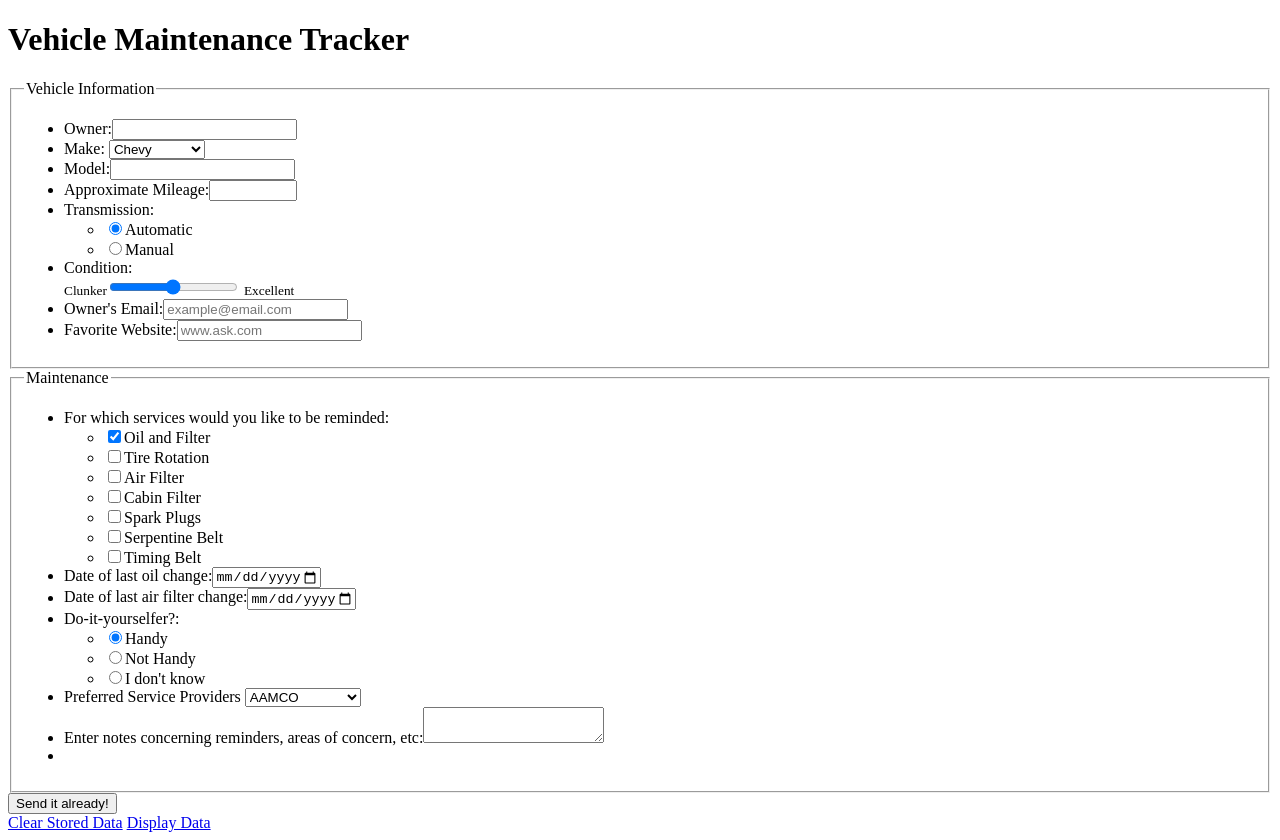
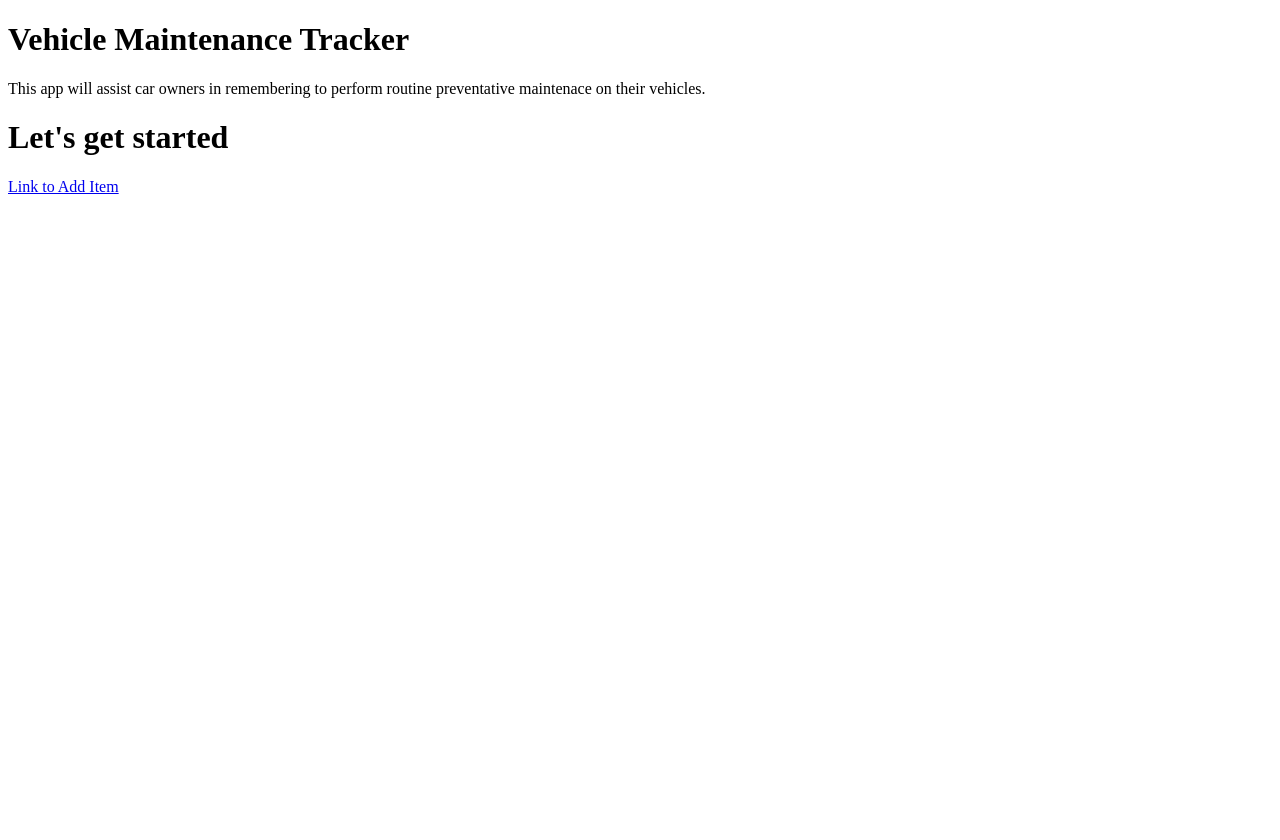
Before and after one commit to nednal12/VFWProject1, a plain HTML site: page index.html in a window 1280 px wide. After the commit the page ends 800 px from the top, so only its background shows below. Drawn offline with Linux system fonts and the light colour scheme.

Commit message:
Final commit for first assignment

```diff
--- a/index.html
+++ b/index.html
@@ -1,110 +1,21 @@
 <!DOCTYPE html>
-<!--- Project: VFW Project 1 --->
-<!--- Name: Brent Marohnic --->
-<!--- Term: 1207 --->
+<!-- Project: VFW Project 1 -->
+<!-- Name: Brent Marohnic -->
+<!-- Term: 1207 -->
 
 <html>
 	<head>
 		<meta charset="UTF-8" />
-		<meta keywords="Vehicle Service Tracker App" />
-		<meta description="Keep your vehicles properly serviced" />
+		<meta name="keywords" content="Vehicle Service Tracker App" />
+		<meta name="description" content="Keep your vehicles properly serviced" />
 		<meta name="robots" content="index, follow" />
 		<meta name="viewport" content="user-scalable=no width=device-width" />
-		<meta name="HandhelFriendly" content="True" />
-		<meta name="MobileOptimized" content="320 "/>
 		<title>Vehicle Maintenance Tracker</title>
 	</head>
 	<body>
 		<h1>Vehicle Maintenance Tracker</h1>
-		<form action="" method="post">
-			<fieldset>
-				<legend>Vehicle Information</legend>
-				<ul>
-					<li><label for="ownersName">Owner:</label><input type="text" id="ownersName" /></li>
-					<li><label for="carMake">Make:</label>
-						<select id="carMake">
-						<optgroup label="Domestic Manufacturers">
-							<option value="Chevy">Chevy</option>
-							<option value="Chrysler">Chrysler</option>
-							<option value="Dodge">Dodge</option>
-							<option value="Ford">Ford</option>
-							<option value="Jeep">Jeep</option>
-							<option value="Lincoln">Lincoln</option>
-						</optgroup>
-						<optgroup label="Foreign Manufacturers">
-							<option value="Acura">Acura</option>
-							<option value="Audi">Audi</option>
-							<option value="BMW">BMW</option>
-							<option value="Honda">Honda</option>
-							<option value="Hyundai">Hyundai</option>
-							<option value="Infiniti">Infiniti</option>
-							<option value="Kia">Kia</option>
-							<option value="Lexus">Lexus</option>
-							<option value="Mercedes">Mercedes</option>
-							<option value="Nissan">Nissan</option>
-							<option value="Toyota">Toyota</option>
-						</optgroup>
-					</select></li>
-					<li><label for="carModel">Model:</label><input type="text" id="carModel" /></li>
-					<li><label for="carMileage">Approximate Mileage:</label><input type="number" id="carMileage" min="30000" max="300000" step="5000" /></li>
-					<li>Transmission:
-						<ul>
-							<li><input type="radio" checked value="Automatic" id="automatic" name="transmission" /><label for="automatic">Automatic</label></li>
-							<li><input type="radio" value="Manual" id="manual" name="transmission" /><label for="manual">Manual</label></li>
-						</ul>
-					</li>
-					<li><label for="carCondition">Condition:</label>
-						<br><label for="carCondition"><small>Clunker</small></label><input type="range" id="carCondition" />
-							<label for="carCondition"><small>Excellent</small></label></li>
-					<li><label for="email">Owner's Email:</label><input type="email" id="email" placeholder="example@email.com" /></li>
-					<li><label for="url">Favorite Website:</label><input type="url" id="url" placeholder="www.ask.com" /></li>
-				</ul>
-			</fieldset>
-			<fieldset>
-				<legend>Maintenance</legend>
-				<ul>
-					<li>For which services would you like to be reminded:
-						<ul>
-							<li><input type="checkbox" checked value="Oil and Filter" id="oilAndFilter" /><label for="oilAndFilter">Oil and Filter</label></li>
-							<li><input type="checkbox" value="Tire Rotation" id="tireRotation" /><label for="tireRotation">Tire Rotation</label></li>
-							<li><input type="checkbox" value="Air Filter" id="airFilter" /><label for="airFilter">Air Filter</label></li>
-							<li><input type="checkbox" value="Cabin Filter" id="cabinFilter" /><label for="cabinFilter">Cabin Filter</label></li>
-							<li><input type="checkbox" value="Spark Plugs" id="sparkPlugs" /><label for="sparkPlugs">Spark Plugs</label></li>
-							<li><input type="checkbox" value="Serpentine Belt" id="sBelt" /><label for="sBelt">Serpentine Belt</label></li>
-							<li><input type="checkbox" value="Timing Belt" id="tBelt" /><label for="tBelt">Timing Belt</label></li>
-						</ul>
-					</li>
-					<li><label for="lastOilChange">Date of last oil change:</label><input type="date" id="lastOilChange" min="2011-01-01" max="2012-06-28"/></li>
-					<li><label for="lastAirChange">Date of last air filter change:</label><input type="date" id="lastAirChange" min="2011-01-01" max="2012-06-28"/></li>
-					<li>Do-it-yourselfer?:
-						<ul>
-							<li><input type="radio" checked value="Handy" id="handy" name="handy" /><label for="handy">Handy</label></li>
-							<li><input type="radio" value="Not Handy" id="notHandy" name="notHandy" /><label for="notHandy">Not Handy</label></li>
-							<li><input type="radio" value="Unknown" id="noIdea" name="noIdea" /><label for="noIdea">I don't know</label></li>
-						</ul>
-					</li>
-					<li>
-						<label for="shops">Preferred Service Providers</label>
-						<select id="shops">
-							<optgroup label="Specialty">
-								<option value="AAMCO">AAMCO</option>
-								<option value="Tire Kingdom">Tire Kingdom</option>
-							</optgroup>
-							<optgroup label="General Automotive">
-								<option value="Jiffy Lube">Jiffy Lube</option>
-								<option value="Tuffy">Tuffy</option>
-								<option value="Firestone">Firestone</option>
-								<option value="Valvoline">Valvoline</option>
-							</optgroup>
-						</select>
-					</li>
-					<li><label for="comments">Enter notes concerning reminders, areas of concern, etc:</label><textarea id="comments"></textarea></li>
-					<li><input type="hidden" value="true" /></li>
-				</ul>
-			</fieldset>
-			<input type="submit" value="Send it already!" />
-		</form>
-		<a href="#">Clear Stored Data</a>
-		<a href="#">Display Data</a>
+		<p>This app will assist car owners in remembering to perform routine preventative maintenace on their vehicles. </p>
+		<h1>Let's get started</h1>
+		<a href="addItem.html">Link to Add Item</a>
 	</body>
 </html>
```
Also changed, not shown: addItem.html (added, +109 -0 lines).
